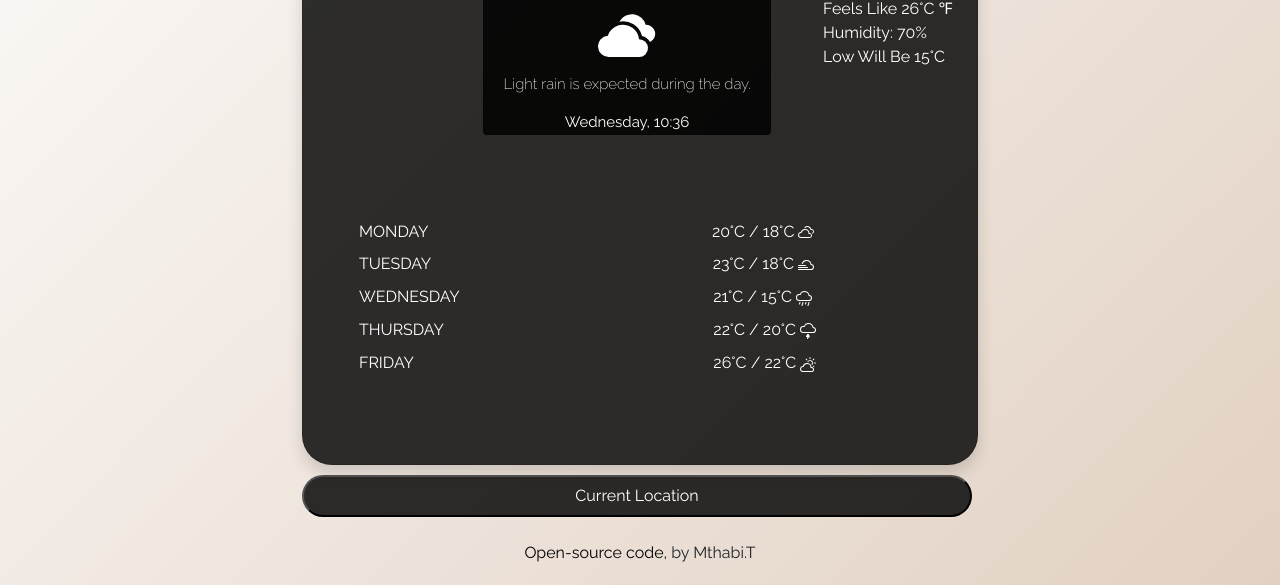
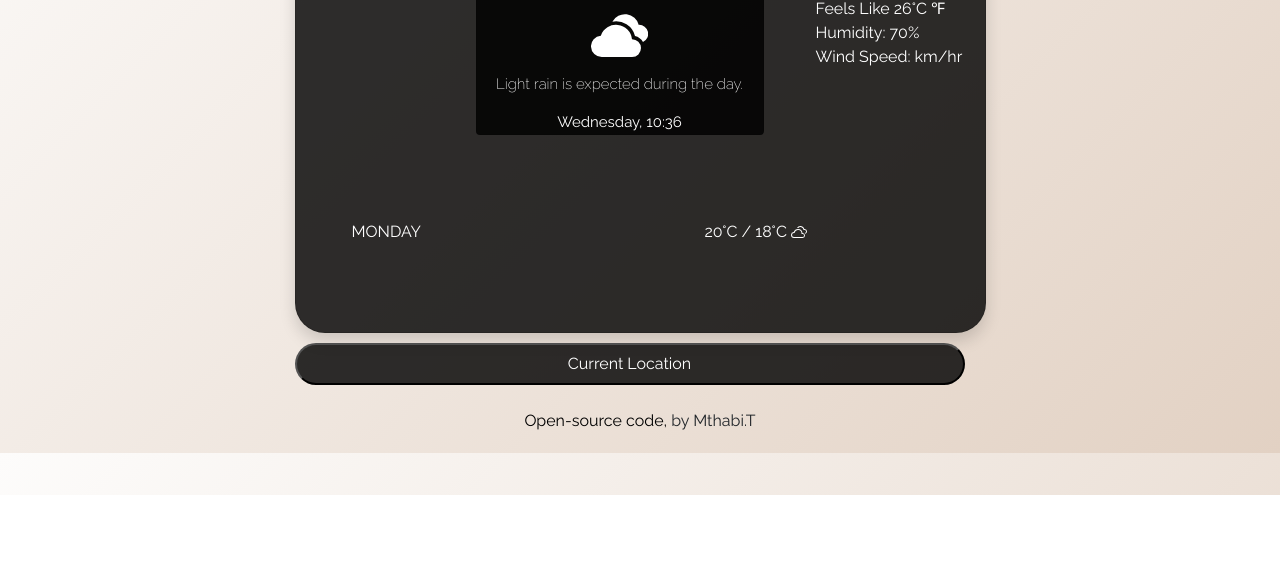
Before and after one commit to MthabiKT/my-weather-project, a plain HTML site: page index.html in a window 1280 px wide. Shown: the part 305-890 px from the top of the page. After the commit the page ends 800 px from the top, so only its background shows below. Drawn offline with nearby package versions, Linux system fonts and the light colour scheme.

Commit message:
updated the HTML and Css

```diff
--- a/index.html
+++ b/index.html
@@ -100,11 +100,13 @@
               <div id="description">Cloudy ☁</div>
               Feels Like <span id="feels-like">26&deg;</span>C ℉
               <div>Humidity: <span id="humidity"> 70</span>%</div>
-              <p class="low-temp" id="low-temp">Low Will Be 15&deg;C</p>
+              <p class="wind-speed">
+                Wind Speed: <span id="wind-speed"></span>km/hr
+              </p>
             </div>
           </div>
 
-          <div class="card-bottom p-4 row">
+          <div class="card-bottom p-4 row weather-temperature">
             <div class="row text-left">
               <p>
                 MONDAY
@@ -123,89 +125,6 @@
                     />
                     <path
                       d="M7 5a4.5 4.5 0 0 1 4.473 4h.027a2.5 2.5 0 0 1 0 5H3a3 3 0 0 1-.247-5.99A4.502 4.502 0 0 1 7 5zm3.5 4.5a3.5 3.5 0 0 0-6.89-.873.5.5 0 0 1-.51.375A2 2 0 1 0 3 13h8.5a1.5 1.5 0 1 0-.376-2.953.5.5 0 0 1-.624-.492V9.5z"
-                    />
-                  </svg>
-                </span>
-              </p>
-            </div>
-            <div class="row text-left">
-              <p>
-                TUESDAY
-                <span class="min-icons tue">
-                  23&deg;C / 18&deg;C
-                  <svg
-                    xmlns="http://www.w3.org/2000/svg"
-                    width="16"
-                    height="16"
-                    fill="currentColor"
-                    class="bi bi-cloud-fog2"
-                    viewBox="0 0 16 16"
-                  >
-                    <path
-                      d="M8.5 4a4.002 4.002 0 0 0-3.8 2.745.5.5 0 1 1-.949-.313 5.002 5.002 0 0 1 9.654.595A3 3 0 0 1 13 13H.5a.5.5 0 0 1 0-1H13a2 2 0 0 0 .001-4h-.026a.5.5 0 0 1-.5-.445A4 4 0 0 0 8.5 4zM0 8.5A.5.5 0 0 1 .5 8h7a.5.5 0 0 1 0 1h-7a.5.5 0 0 1-.5-.5zm0 2a.5.5 0 0 1 .5-.5h9a.5.5 0 0 1 0 1h-9a.5.5 0 0 1-.5-.5z"
-                    />
-                  </svg>
-                </span>
-              </p>
-            </div>
-            <div class="row text-left">
-              <p>
-                WEDNESDAY
-                <span class="min-icons wed">
-                  21&deg;C / 15&deg;C
-                  <svg
-                    xmlns="http://www.w3.org/2000/svg"
-                    width="16"
-                    height="16"
-                    fill="currentColor"
-                    class="bi bi-cloud-rain"
-                    viewBox="0 0 16 16"
-                  >
-                    <path
-                      d="M4.158 12.025a.5.5 0 0 1 .316.633l-.5 1.5a.5.5 0 0 1-.948-.316l.5-1.5a.5.5 0 0 1 .632-.317zm3 0a.5.5 0 0 1 .316.633l-1 3a.5.5 0 0 1-.948-.316l1-3a.5.5 0 0 1 .632-.317zm3 0a.5.5 0 0 1 .316.633l-.5 1.5a.5.5 0 0 1-.948-.316l.5-1.5a.5.5 0 0 1 .632-.317zm3 0a.5.5 0 0 1 .316.633l-1 3a.5.5 0 1 1-.948-.316l1-3a.5.5 0 0 1 .632-.317zm.247-6.998a5.001 5.001 0 0 0-9.499-1.004A3.5 3.5 0 1 0 3.5 11H13a3 3 0 0 0 .405-5.973zM8.5 2a4 4 0 0 1 3.976 3.555.5.5 0 0 0 .5.445H13a2 2 0 0 1 0 4H3.5a2.5 2.5 0 1 1 .605-4.926.5.5 0 0 0 .596-.329A4.002 4.002 0 0 1 8.5 2z"
-                    />
-                  </svg>
-                </span>
-              </p>
-            </div>
-            <div class="row text-left">
-              <p>
-                THURSDAY
-                <span class="min-icons thur">
-                  22&deg;C / 20&deg;C
-                  <svg
-                    xmlns="http://www.w3.org/2000/svg"
-                    width="16"
-                    height="16"
-                    fill="currentColor"
-                    class="bi bi-cloud-lightning"
-                    viewBox="0 0 16 16"
-                  >
-                    <path
-                      d="M13.405 4.027a5.001 5.001 0 0 0-9.499-1.004A3.5 3.5 0 1 0 3.5 10H13a3 3 0 0 0 .405-5.973zM8.5 1a4 4 0 0 1 3.976 3.555.5.5 0 0 0 .5.445H13a2 2 0 0 1 0 4H3.5a2.5 2.5 0 1 1 .605-4.926.5.5 0 0 0 .596-.329A4.002 4.002 0 0 1 8.5 1zM7.053 11.276A.5.5 0 0 1 7.5 11h1a.5.5 0 0 1 .474.658l-.28.842H9.5a.5.5 0 0 1 .39.812l-2 2.5a.5.5 0 0 1-.875-.433L7.36 14H6.5a.5.5 0 0 1-.447-.724l1-2z"
-                    />
-                  </svg>
-                </span>
-              </p>
-            </div>
-            <div class="row text-left">
-              <p>
-                FRIDAY
-                <span class="min-icons fri">
-                  26&deg;C / 22&deg;C
-                  <svg
-                    xmlns="http://www.w3.org/2000/svg"
-                    width="16"
-                    height="16"
-                    fill="currentColor"
-                    class="bi bi-cloud-sun"
-                    viewBox="0 0 16 16"
-                  >
-                    <path
-                      d="M7 8a3.5 3.5 0 0 1 3.5 3.555.5.5 0 0 0 .624.492A1.503 1.503 0 0 1 13 13.5a1.5 1.5 0 0 1-1.5 1.5H3a2 2 0 1 1 .1-3.998.5.5 0 0 0 .51-.375A3.502 3.502 0 0 1 7 8zm4.473 3a4.5 4.5 0 0 0-8.72-.99A3 3 0 0 0 3 16h8.5a2.5 2.5 0 0 0 0-5h-.027z"
-                    />
-                    <path
-                      d="M10.5 1.5a.5.5 0 0 0-1 0v1a.5.5 0 0 0 1 0v-1zm3.743 1.964a.5.5 0 1 0-.707-.707l-.708.707a.5.5 0 0 0 .708.708l.707-.708zm-7.779-.707a.5.5 0 0 0-.707.707l.707.708a.5.5 0 1 0 .708-.708l-.708-.707zm1.734 3.374a2 2 0 1 1 3.296 2.198c.199.281.372.582.516.898a3 3 0 1 0-4.84-3.225c.352.011.696.055 1.028.129zm4.484 4.074c.6.215 1.125.59 1.522 1.072a.5.5 0 0 0 .039-.742l-.707-.707a.5.5 0 0 0-.854.377zM14.5 6.5a.5.5 0 0 0 0 1h1a.5.5 0 0 0 0-1h-1z"
                     />
                   </svg>
                 </span>
--- a/src/styles.css
+++ b/src/styles.css
@@ -7,7 +7,7 @@ body {
 }
 .container {
   max-width: 700px;
-  min-width: 700px;
+  min-width: 715px;
   margin-bottom: 20px;
 }
 .title {
@@ -131,18 +131,6 @@ a {
 .mon {
   padding-left: 280px;
 }
-.tue {
-  padding-left: 278px;
-}
-.wed {
-  padding-left: 250px;
-}
-.thur {
-  padding-left: 266px;
-}
-.fri {
-  padding-left: 296px;
-}
 
 .sourceCode {
   color: black;
```
